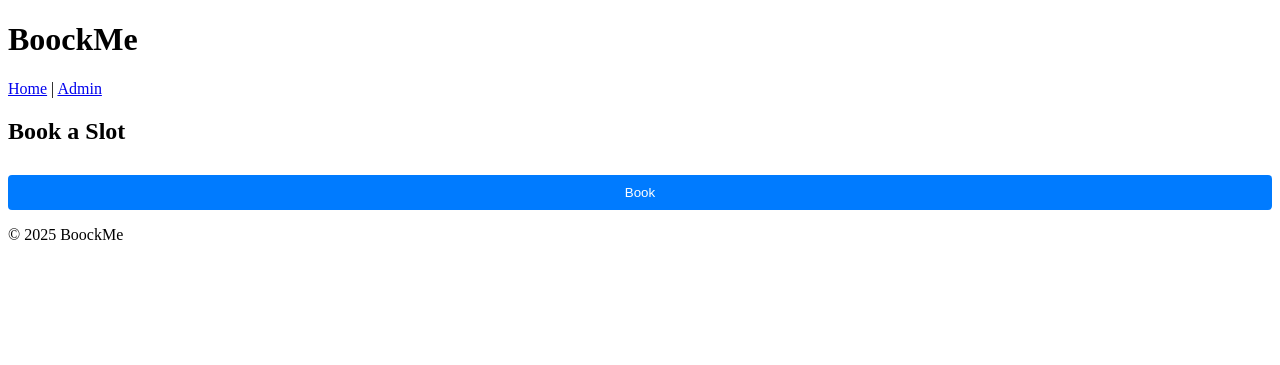
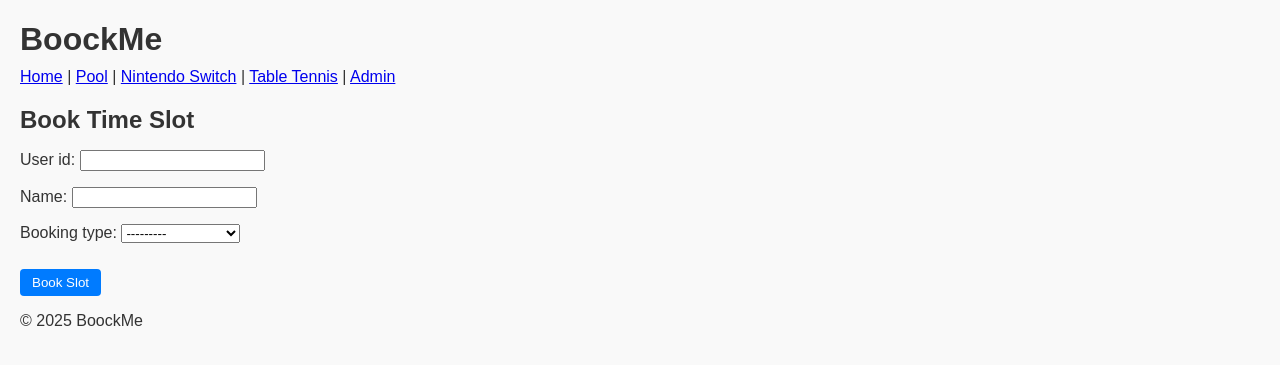
Before and after one commit to Ali-Almualm/2900, a Django app: page /book/ in a window 1280 px wide. Shown: the top 365 px of the page. Run offline with Django 5.2, Linux system fonts and the light colour scheme.

Commit message:
Separate sider hvor man kan booke + noen blokker?

```diff
--- a/boockme/settings.py
+++ b/boockme/settings.py
@@ -96,7 +96,7 @@ USE_TZ = True
 STATIC_URL = 'static/'
 
 STATICFILES_DIRS = [
-    os.path.join(BASE_DIR, "static"),
+    BASE_DIR / "static",
 ]
 
 DEFAULT_AUTO_FIELD = 'django.db.models.BigAutoField'
--- a/bookings/forms.py
+++ b/bookings/forms.py
@@ -1,7 +1,9 @@
+# bookings/forms.py
 from django import forms
 from .models import Booking
 
 class BookingForm(forms.ModelForm):
     class Meta:
         model = Booking
-        fields = ['user_id', 'name', 'start_time', 'end_time', 'booking_type']
+        # omit start_time and end_time if you don’t want the user to type them
+        fields = ['user_id', 'name', 'booking_type']
--- a/bookings/templates/bookings/base.html
+++ b/bookings/templates/bookings/base.html
@@ -13,6 +13,9 @@
         <h1>BoockMe</h1>
         <nav>
             <a href="{% url 'index' %}">Home</a> |
+            <a href="{% url 'pool' %}">Pool</a> |
+            <a href="{% url 'switch' %}">Nintendo Switch</a> |
+            <a href="{% url 'table_tennis' %}">Table Tennis</a> |
             <a href="{% url 'admin:index' %}">Admin</a>
         </nav>
     </header>
--- a/bookings/templates/bookings/book.html
+++ b/bookings/templates/bookings/book.html
@@ -1,10 +1,9 @@
 {% extends "base.html" %}
-{% block title %}Book a Slot{% endblock %}
 {% block content %}
-    <h2>Book a Slot</h2>
-    <form method="POST">
-        {% csrf_token %}
-        {{ form.as_p }}
-        <button type="submit">Book</button>
-    </form>
+  <h2>Book Time Slot</h2>
+  <form method="POST">
+    {% csrf_token %}
+    {{ form.as_p }}
+    <button type="submit">Book Slot</button>
+  </form>
 {% endblock %}
--- a/bookings/urls.py
+++ b/bookings/urls.py
@@ -1,9 +1,12 @@
 from django.urls import path
-from .views import index, book, cancel_booking, api_book
+from . import views
 
 urlpatterns = [
-    path('', index, name='index'),
-    path('book/', book, name='book'),
-    path('cancel/<int:booking_id>/', cancel_booking, name='cancel_booking'),
-    path('api/book/', api_book, name='api_book'),
+    path('', views.index, name='index'),
+    path('pool/', views.activity_view, {'activity_type': 'pool'}, name='pool'),
+    path('switch/', views.activity_view, {'activity_type': 'switch'}, name='switch'),
+    path('table-tennis/', views.activity_view, {'activity_type': 'table_tennis'}, name='table_tennis'),
+    path('book/', views.book, name='book'),
+    path('api/book/', views.api_book, name='api_book'),
+    path('cancel/<int:booking_id>/', views.cancel_booking, name='cancel_booking'),
 ]
--- a/bookings/views.py
+++ b/bookings/views.py
@@ -4,6 +4,8 @@ from django.views.decorators.csrf import csrf_exempt
 import json
 from datetime import datetime, timedelta
 from .models import Booking  # ✅ Ensure this is correctly imported
+from .forms import BookingForm
+
 
 @csrf_exempt
 def api_book(request):
@@ -86,8 +88,70 @@ def index(request):
     })
 
 def book(request):
-    return render(request, 'bookings/book.html')
+    activity_type = request.GET.get('activity', 'pool')
+
+    if request.method == "POST":
+        form = BookingForm(request.POST)
+        if form.is_valid():
+            booking = form.save(commit=False)
+            booking.booking_type = activity_type
+            booking.save()
+            return redirect('index')  # or redirect to a specific activity page
+    else:
+        form = BookingForm()
+
+    return render(request, 'bookings/book.html', {
+        'form': form,
+        'activity': activity_type
+    })
+
 
 def cancel_booking(request, booking_id):
     Booking.objects.filter(id=booking_id).delete()
     return redirect('index')
+
+def activity_view(request, activity_type):
+    # Let user pick the date just like index
+    date_str = request.GET.get('date', datetime.today().strftime('%Y-%m-%d'))
+    selected_date = datetime.strptime(date_str, '%Y-%m-%d').date()
+
+    # Generate 15-min slots from 00:00 to 23:59
+    start_time = datetime.combine(selected_date, datetime.min.time()).replace(hour=0, minute=0)
+    end_time = datetime.combine(selected_date, datetime.min.time()).replace(hour=23, minute=59)
+
+    time_slots = []
+    current = start_time
+    while current < end_time:
+        slot_end = current + timedelta(minutes=15)
+        time_slots.append((current.time(), slot_end.time()))
+        current = slot_end
+
+    # Filter bookings for that date & activity
+    bookings = Booking.objects.filter(
+        start_time__date=selected_date,
+        booking_type=activity_type
+    ).order_by('start_time')
+
+    timetable = []
+    for slot_start, slot_end in time_slots:
+        occupied = False
+        booked_by = ""
+        for booking in bookings:
+            # Compare times
+            if booking.start_time.time() == slot_start:
+                occupied = True
+                booked_by = booking.name
+                break
+
+        timetable.append({
+            "time_slot": f"{slot_start.strftime('%H:%M')} - {slot_end.strftime('%H:%M')}",
+            "status": "Booked" if occupied else "Available",
+            "name": booked_by
+        })
+
+    return render(request, 'bookings/activity.html', {
+        "timetable": timetable,
+        "activity": activity_type,
+        "selected_date": selected_date,
+        "title": dict(Booking.BOOKING_TYPES).get(activity_type)
+    })
--- a/static/css/styles.css
+++ b/static/css/styles.css
@@ -1,4 +1,70 @@
-/* Center the overlay */
+/* Body and global text settings */
+body {
+    font-family: Arial, sans-serif;
+    margin: 20px;
+    background-color: #f9f9f9;
+    color: #333;
+}
+
+/* Headings */
+h1, h2, h3 {
+    margin-bottom: 10px;
+}
+
+/* Navigation links */
+.navigation {
+    margin-bottom: 20px;
+}
+
+.navigation a {
+    margin-right: 10px;
+    text-decoration: none;
+    color: #007bff;
+    padding: 5px 10px;
+    border-radius: 4px;
+    border: 1px solid #007bff;
+}
+
+.navigation a:hover {
+    background-color: #007bff;
+    color: #fff;
+}
+
+/* Table container */
+.table-container {
+    margin: 0 auto;
+    width: 90%; /* Adjust width as needed */
+    max-width: 900px; /* Restrict max width for large screens */
+}
+
+/* The timetable table */
+.timetable {
+    border-collapse: collapse;
+    width: 100%;
+    background-color: #fff;
+}
+
+.timetable th, .timetable td {
+    border: 1px solid #ccc;
+    padding: 8px 12px;
+    text-align: center;
+}
+
+.timetable thead {
+    background-color: #f2f2f2;
+}
+
+/* Booked vs Available styling */
+.timetable td.status-booked {
+    color: red;
+    font-weight: bold;
+}
+.timetable td.status-available {
+    color: green;
+    font-weight: bold;
+}
+
+/* Overlay (centered popup) */
 .overlay {
     display: none;
     position: fixed;
@@ -11,16 +77,7 @@
     align-items: center;
 }
 
-.timetable-container {
-    display: flex !important;
-    flex-direction: row !important;
-    flex-wrap: wrap;
-    justify-content: space-around;
-    align-items: flex-start;
-}
-
-
-/* Style the overlay content box */
+/* Overlay content box */
 .overlay-content {
     background: white;
     padding: 20px;
@@ -31,7 +88,7 @@
     position: relative;
 }
 
-/* Style the close button */
+/* Close button in overlay */
 .close {
     position: absolute;
     top: 10px;
@@ -40,24 +97,21 @@
     cursor: pointer;
 }
 
-/* Align labels and inputs */
+/* Form groups */
 .form-group {
     display: flex;
-    align-items: center;  /* Align text and input on the same line */
+    align-items: center;
     justify-content: space-between;
     margin-bottom: 10px;
     text-align: left;
     width: 100%;
 }
 
-/* Set a fixed width for labels */
 .form-group label {
-    width: 120px;  /* Fixed width to keep everything aligned */
+    width: 120px;
     font-weight: bold;
-    text-align: left;
 }
 
-/* Ensure inputs and selects take up the remaining space */
 .form-group input,
 .form-group select {
     flex-grow: 1;
@@ -67,18 +121,17 @@
     font-size: 14px;
 }
 
-/* Style submit button */
+/* Button styling */
 button {
-    width: 100%;
-    padding: 10px;
-    background: #007bff;
-    color: white;
+    background-color: #007bff;
+    color: #fff;
     border: none;
+    padding: 6px 12px;
     border-radius: 4px;
     cursor: pointer;
     margin-top: 10px;
 }
 
 button:hover {
-    background: #0056b3;
+    background-color: #0056b3;
 }
--- a/templates/base.html
+++ b/templates/base.html
@@ -13,6 +13,9 @@
         <h1>BoockMe</h1>
         <nav>
             <a href="{% url 'index' %}">Home</a> |
+            <a href="{% url 'pool' %}">Pool</a> |
+            <a href="{% url 'switch' %}">Nintendo Switch</a> |
+            <a href="{% url 'table_tennis' %}">Table Tennis</a> |
             <a href="{% url 'admin:index' %}">Admin</a>
         </nav>
     </header>
```
Also changed, not shown: bookings/templates/bookings/activity.html (added, +116 -0 lines), templates/book.html (+5 -4 lines), bookings/migrations/0002_alter_booking_options_alter_booking_booking_type_and_more.py (added), bookings/migrations/0003_alter_booking_options_alter_booking_booking_type_and_more.py (added), bookings/migrations/0004_merge_20250218_1009.py (added).
